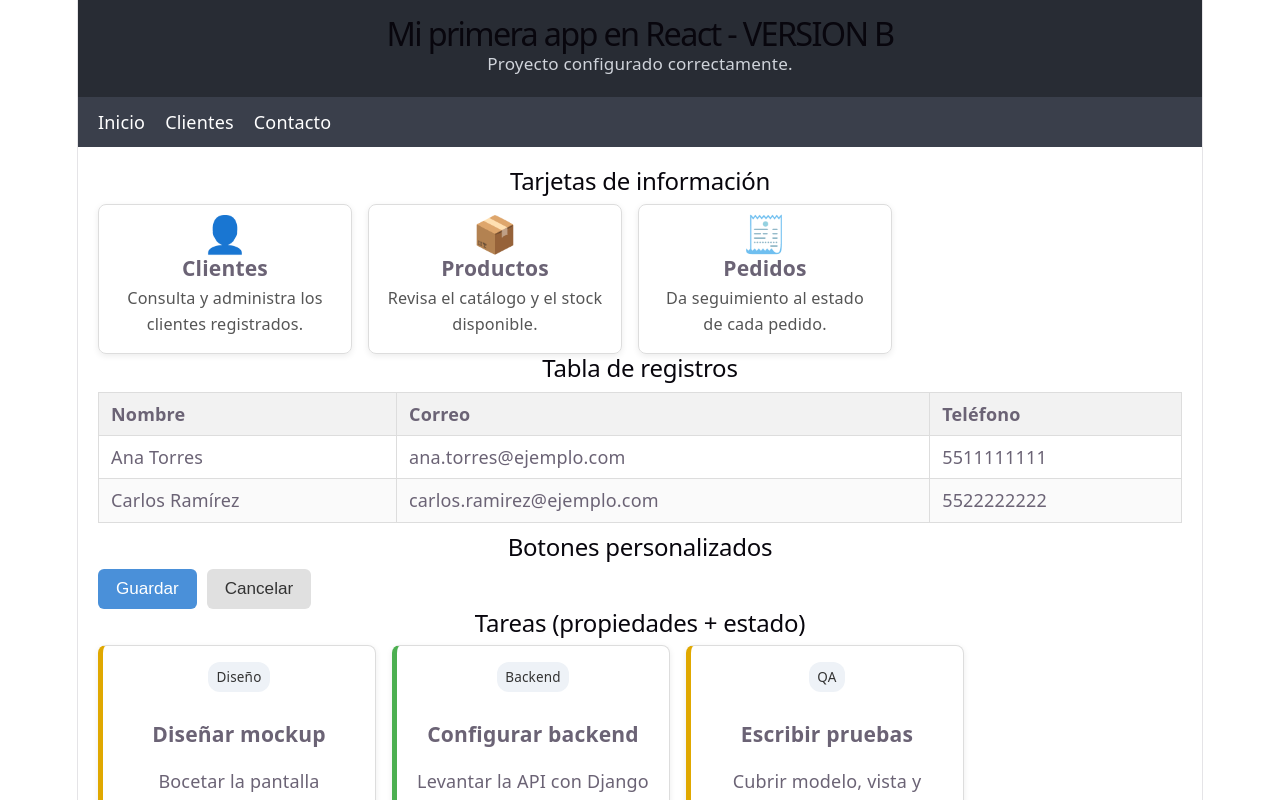
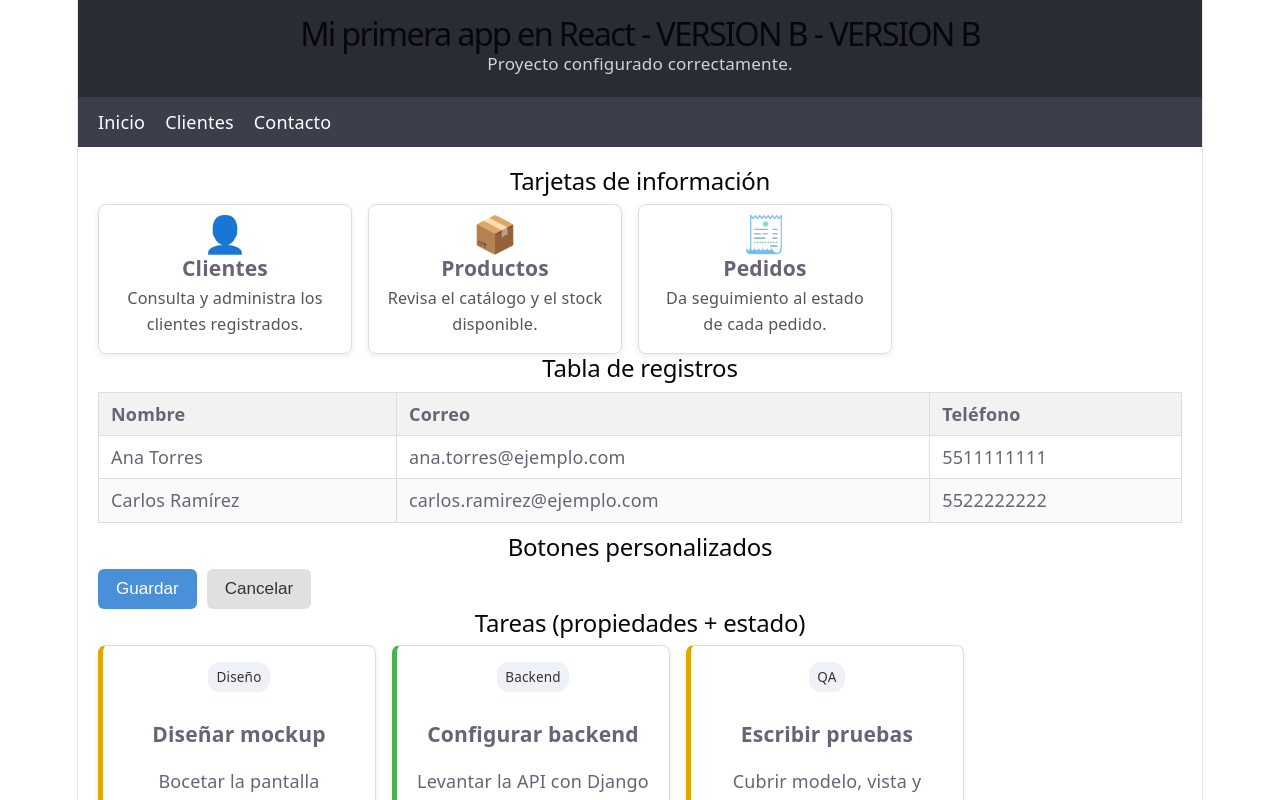
Before and after one commit to gacl080711hmcrhsa8-dev/mi-proyecto-react, a React (Vite) app: page / in a window 1280 px wide. Shown: the top 800 px of the page. Built offline with nearby package versions, Linux system fonts and the light colour scheme.

Commit message:
Persona B: cambia el titulo a version B

```diff
--- a/src/App.jsx
+++ b/src/App.jsx
@@ -28,7 +28,7 @@ function App() {
   return (
     <div>
       <Encabezado
-        titulo="Mi primera app en React - VERSION B"
+        titulo="Mi primera app en React - VERSION B - VERSION B"
         subtitulo="Proyecto configurado correctamente."
       />
 
```
